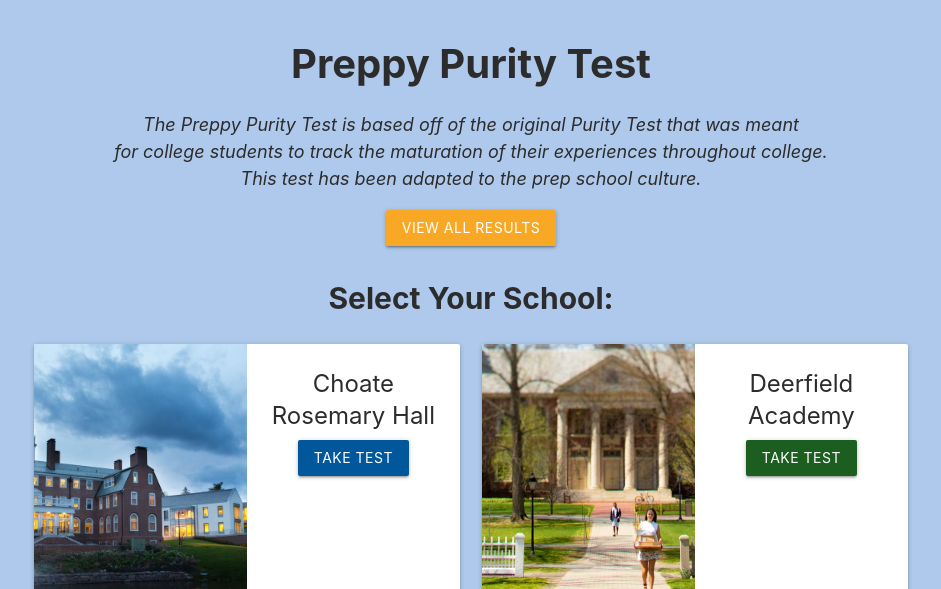
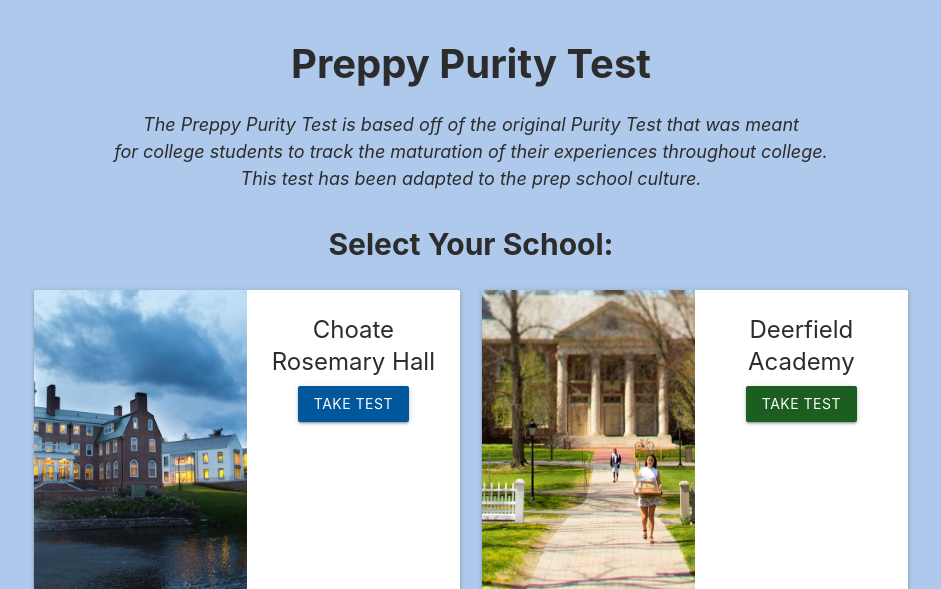
Before and after one commit to Kraussie/preppy-purity-test, a Flask app: page / in a window 1280 px wide. Shown: the top 589 px of the page, without its empty margins (169-1110 px from the left). Run offline with Flask 2, Linux system fonts and the light colour scheme; parts of the project's set-up code (start-up, migrations or seed data) failed here and were passed over; some libraries are stand-ins or nearby versions.

Commit message:
remove stats button on index.html

```diff
--- a/templates/index.html
+++ b/templates/index.html
@@ -52,7 +52,7 @@
         <h1><b><a href="https://www.puritytest.wtf" style="color: #2c2c2c">Preppy Purity Test</a></b></h1>
         <div id="toHide">
             <p><i>The Preppy Purity Test is based off of the original Purity Test that was meant<br>for college students to track the maturation of their experiences throughout college.<br>This test has been adapted to the prep school culture.</i></p>
-            <a href="/stats" class="waves-effect waves-light btn yellow darken-3">View All Results</a>
+            <!--<a href="/stats" class="waves-effect waves-light btn yellow darken-3">View All Results</a>-->
             <h2><b>Select Your School:</b></h2>
         </div>
     </div>
```
